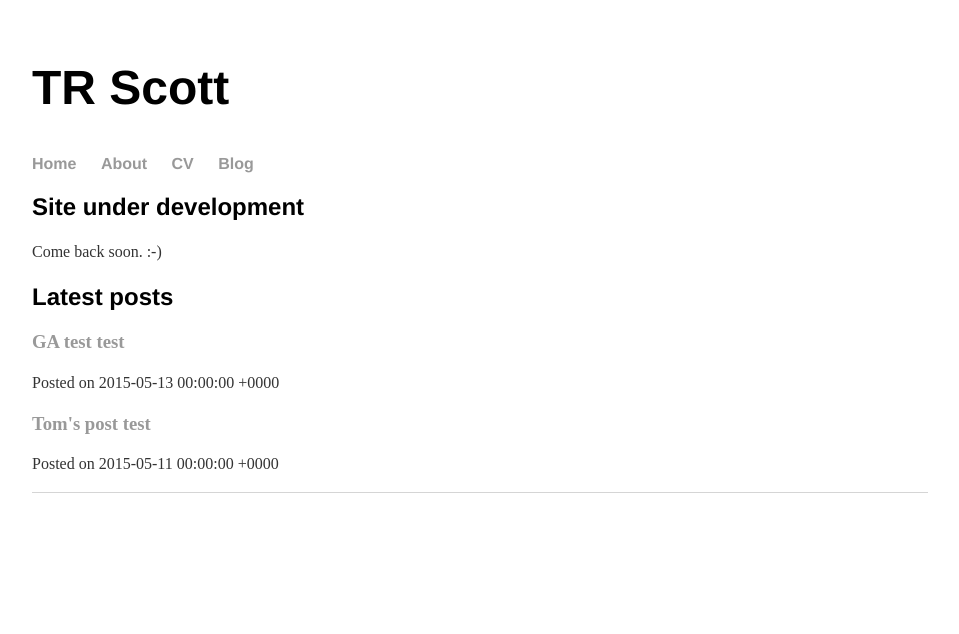
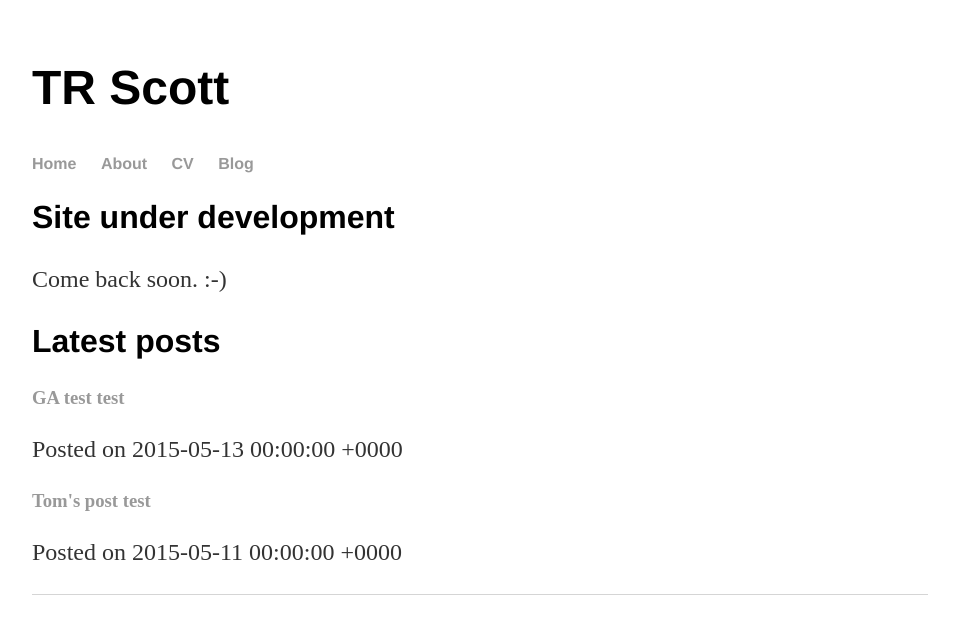
Before and after one commit to tscott-dot/scottie1989.github.io, a Jekyll site: the page built from index.html, in a window 1280 px wide. Shown: the top 634 px of the page, without its empty margins (160-1119 px from the left). Built offline with Jekyll 4.4.1, drawn with Linux system fonts in a browser that asks for light colours.

Commit message:
Update main.css

```diff
--- a/css/main.css
+++ b/css/main.css
@@ -28,11 +28,11 @@ h2 {
     font-family:'Helvetica', 'Arial', 'Sans-Serif';
 }
 h2 {
-    font-size: 1.5em;
+    font-size: 2.0em;
     font-family:'Helvetica', 'Arial', 'Sans-Serif';
 }
 p {
-    font-size: 1em;
+    font-size: 1.5em;
     line-height: 1.4em;
     color: #333;
 }
```
